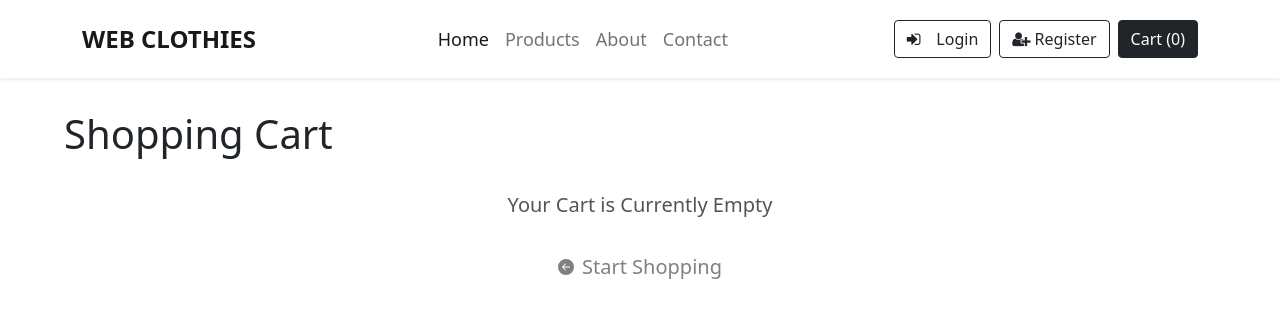
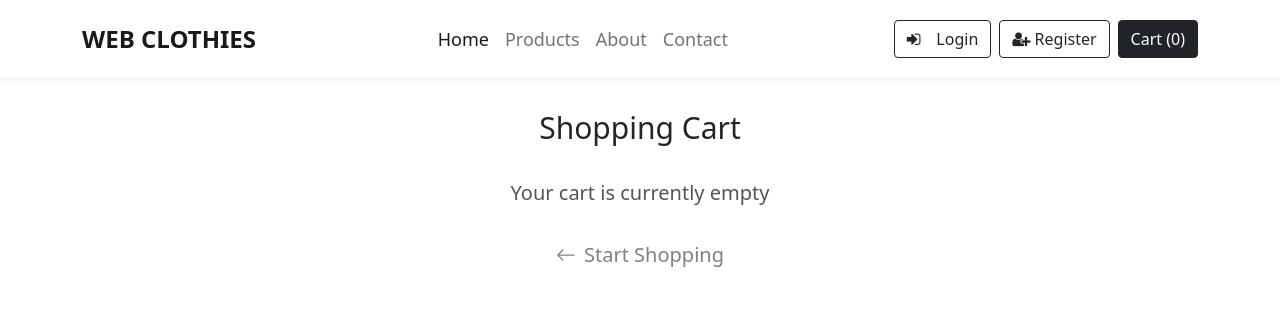
Before and after one commit to SubashchandraboseS15082001/cv, a React (Create React App) app: page /cart in a window 1280 px wide. Shown: the top 318 px of the page. Built offline with nearby package versions, Linux system fonts and the light colour scheme.

Commit message:
cartSlices added

```diff
--- a/package.json
+++ b/package.json
@@ -3,6 +3,7 @@
   "version": "0.1.0",
   "private": true,
   "dependencies": {
+    "@reduxjs/toolkit": "^1.8.1",
     "bcrypt": "^5.0.1",
     "bootstrap": "^5.1.3",
     "cra-template": "1.1.3",
@@ -14,6 +15,7 @@
     "react-redux": "^7.2.8",
     "react-router-dom": "^5.3.0",
     "react-scripts": "5.0.0",
+    "react-toastify": "^8.2.0",
     "redux": "^4.1.2",
     "web-vitals": "^2.1.4"
   },
--- a/src/component/Cart.jsx
+++ b/src/component/Cart.jsx
@@ -1,94 +1,136 @@
-import React, { useState, useEffect } from 'react';
-import { useSelector } from 'react-redux';
-import { NavLink } from 'react-router-dom';
+import { useEffect } from "react";
+import { useDispatch, useSelector } from "react-redux";
+import {
+  addToCart,
+  clearCart,
+  decreaseCart,
+  getTotals,
+  removeFromCart,
+} from "../slices/cartSlice.js";
 
-export default function Cart() {
-  const cart = useSelector((state)=> state.handleCart)
-  // changes 1 line
-  const [setQty]=useState(1)
+import { Link } from "react-router-dom";
+
+const Cart = () => {
+  const cart = useSelector((state) => state.handleCart);
+  const dispatch = useDispatch();
+
 
   useEffect(() => {
-    console.log("the card details from cart", cart)
+    console.log("the data", cart)
   }, [cart])
 
+  useEffect(() => {
+    dispatch(getTotals());
+  }, [cart, dispatch]);
+
+  const handleAddToCart = (product) => {
+    dispatch(addToCart(product));
+  };
+  const handleDecreaseCart = (product) => {
+    dispatch(decreaseCart(product));
+  };
+  const handleRemoveFromCart = (product) => {
+    dispatch(removeFromCart(product));
+  };
+  const handleClearCart = () => {
+    dispatch(clearCart());
+  };
   return (
     <div className="cart-container">
-      <h1>Shopping Cart</h1>
-      {cart === undefined || cart.length === 0 ? (
+      <h2>Shopping Cart</h2>
+      {cart.length === 0 ? (
         <div className="cart-empty">
-          <p>Your Cart is Currently Empty</p>
+          <p>Your cart is currently empty</p>
           <div className="start-shopping">
-            <NavLink to="/">
-              <svg xmlns="http://www.w3.org/2000/svg" width="16" height="16" fill="currentColor" className="bi bi-arrow-left-circle-fill" viewBox="0 0 16 16">
-                <path d="M8 0a8 8 0 1 0 0 16A8 8 0 0 0 8 0zm3.5 7.5a.5.5 0 0 1 0 1H5.707l2.147 2.146a.5.5 0 0 1-.708.708l-3-3a.5.5 0 0 1 0-.708l3-3a.5.5 0 1 1 .708.708L5.707 7.5H11.5z" />
+            <Link to="/">
+              <svg
+                xmlns="http://www.w3.org/2000/svg"
+                width="20"
+                height="20"
+                fill="currentColor"
+                className="bi bi-arrow-left"
+                viewBox="0 0 16 16"
+              >
+                <path
+                  fillRule="evenodd"
+                  d="M15 8a.5.5 0 0 0-.5-.5H2.707l3.147-3.146a.5.5 0 1 0-.708-.708l-4 4a.5.5 0 0 0 0 .708l4 4a.5.5 0 0 0 .708-.708L2.707 8.5H14.5A.5.5 0 0 0 15 8z"
+                />
               </svg>
               <span>Start Shopping</span>
-            </NavLink>
+            </Link>
           </div>
         </div>
       ) : (
         <div>
           <div className="titles">
-          <h3 className="product-title">Products</h3>
+            <h3 className="product-title">Product</h3>
             <h3 className="price">Price</h3>
             <h3 className="quantity">Quantity</h3>
             <h3 className="total">Total</h3>
           </div>
-
           <div className="cart-items">
-          {cart?.map(cart =>
+            {cart &&
+              cart.map((cart) => (
                 <div className="cart-item" key={cart.id}>
                   <div className="cart-product">
                     <img src={cart.image} alt={cart.name} />
                     <div>
                       <h3>{cart.name}</h3>
-                  <p>{cart.description}</p>
-                  <button className="btn btn-outline-dark me-4">Remove</button>
+                      <p>{cart.desc}</p>
+                      <button onClick={() => handleRemoveFromCart(cart)}>
+                        Remove
+                      </button>
                     </div>
-                <div className="cart-product-price">
-                  ${cart.price}
                   </div>
-
+                  <div className="cart-product-price">${cart.price}</div>
                   <div className="cart-product-quantity">
-                  <button>-</button>
-                  {/* changes */}
-                  <div className="count">{cart.qty}</div>
-                  <button className='btn btn-outline-dark me-4' onClick={() =>
-                  setQty(cart.qty+1)
-                }>+</button>
+                    <button onClick={() => handleDecreaseCart(cart)}>
+                      -
+                    </button>
+                    <div className="count">{cart.cartQuantity}</div>
+                    <button onClick={() => handleAddToCart(cart)}>+</button>
                   </div>
-
+                  <div className="cart-product-total-price">
+                    ${cart.price * cart.cartQuantity}
                   </div>
-
-                <div className="cart-product-total-price">${cart.price * cart.qty}</div>
                 </div>
-            )}
+              ))}
           </div>
           <div className="cart-summary">
-          <button className="btn btn-outline-dark me-4 clear-cart">
+            <button className="clear-btn" onClick={() => handleClearCart()}>
               Clear Cart
             </button>
-
-
+            <div className="cart-checkout">
               <div className="subtotal">
                 <span>Subtotal</span>
-            <span className='amount'>${cart.cartTotalAmount}</span>
+                <span className="amount">${cart.cartTotalAmount}</span>
               </div>
               <p>Taxes and shipping calculated at checkout</p>
-          <button className="btn btn-outline-dark me-4">Check out</button>
+              <button>Check out</button>
               <div className="continue-shopping">
-            <NavLink to="/">
-              <svg xmlns="http://www.w3.org/2000/svg" width="16" height="16" fill="currentColor" className="bi bi-arrow-left-circle-fill" viewBox="0 0 16 16">
-                <path d="M8 0a8 8 0 1 0 0 16A8 8 0 0 0 8 0zm3.5 7.5a.5.5 0 0 1 0 1H5.707l2.147 2.146a.5.5 0 0 1-.708.708l-3-3a.5.5 0 0 1 0-.708l3-3a.5.5 0 1 1 .708.708L5.707 7.5H11.5z" />
+                <Link to="/">
+                  <svg
+                    xmlns="http://www.w3.org/2000/svg"
+                    width="20"
+                    height="20"
+                    fill="currentColor"
+                    className="bi bi-arrow-left"
+                    viewBox="0 0 16 16"
+                  >
+                    <path
+                      fillRule="evenodd"
+                      d="M15 8a.5.5 0 0 0-.5-.5H2.707l3.147-3.146a.5.5 0 1 0-.708-.708l-4 4a.5.5 0 0 0 0 .708l4 4a.5.5 0 0 0 .708-.708L2.707 8.5H14.5A.5.5 0 0 0 15 8z"
+                    />
                   </svg>
                   <span>Continue Shopping</span>
-            </NavLink>
+                </Link>
+              </div>
             </div>
           </div>
         </div>
       )}
-
-
     </div>
   );
-}
+};
+
+export default Cart;
```
Also changed, not shown: 1 other file (tests, documents, lock files or other folders). Lines whose indentation alone changed are shown as unchanged.
